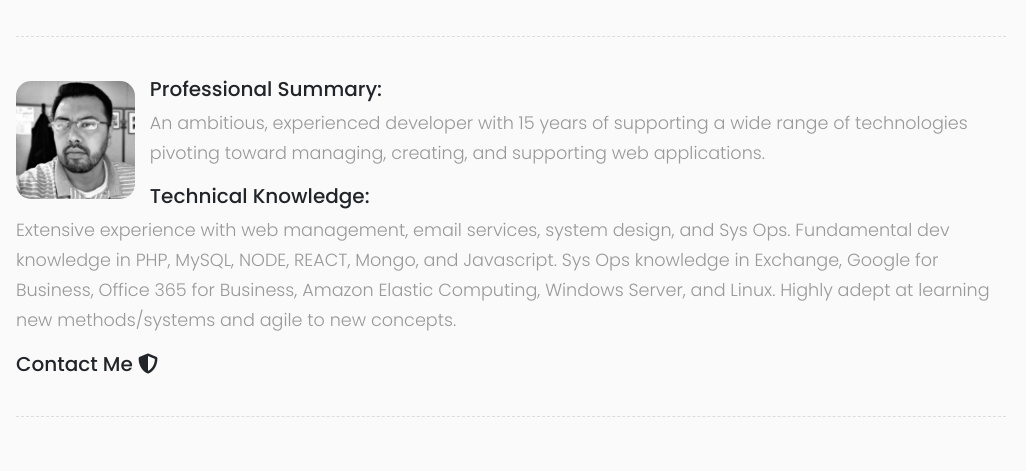
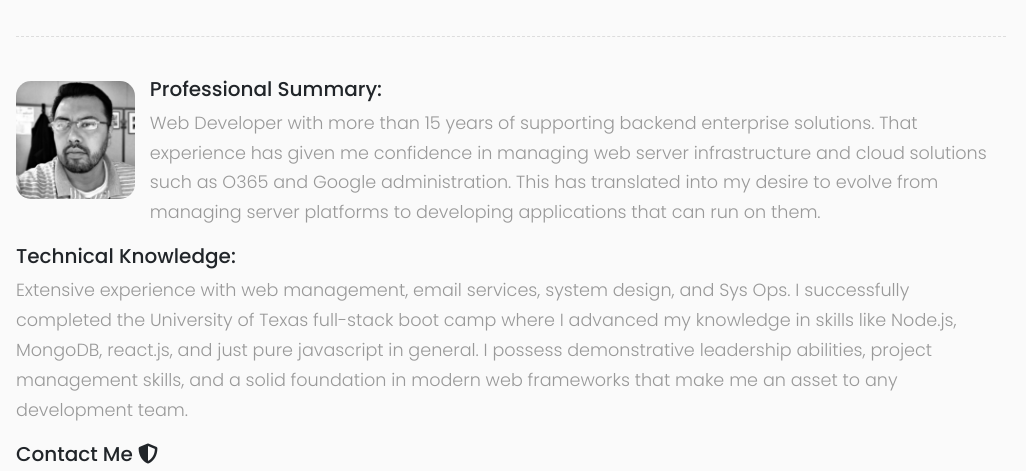
Before and after one commit to r-ruiz/r-ruiz.github.io, a plain HTML site: page index.html in a window 1280 px wide. Shown: the part 184-655 px from the top of the page, 254-1280 px from the left. Drawn offline with nearby package versions, Linux system fonts and the light colour scheme.

Commit message:
updated my brand statement

```diff
--- a/index.html
+++ b/index.html
@@ -70,11 +70,11 @@
         <img src="assets/images/profile.jpg" alt="Ruben Ruiz photo" title="Ruben Ruiz" width="12%" class="imgtxtwrap" /><h5>
           Professional Summary:
         </h5>
-        <p>An ambitious, experienced developer with 15 years of supporting a wide range of technologies pivoting toward managing, creating, and supporting web applications.
+        <p>Web Developer with more than 15 years of supporting backend enterprise solutions. That experience has given me confidence in managing web server infrastructure and cloud solutions such as O365 and Google administration.  This has translated into my desire to evolve from managing server platforms to developing applications that can run on them.
       </p>
         <h5>Technical Knowledge:</h5>
         <p>
-        Extensive experience with web management, email services, system design, and Sys Ops. Fundamental dev knowledge in PHP, MySQL, NODE, REACT, Mongo, and Javascript. Sys Ops knowledge in Exchange, Google for Business, Office 365 for Business, Amazon Elastic Computing, Windows Server, and Linux. Highly adept at learning new methods/systems and agile to new concepts.
+        Extensive experience with web management, email services, system design, and Sys Ops.  I successfully completed the University of Texas full-stack boot camp where I advanced my knowledge in skills like Node.js, MongoDB, react.js, and just pure javascript in general.  I possess demonstrative leadership abilities, project management skills,  and a solid foundation in modern web frameworks that make me an asset to any development team.
       </p>
       <h5>
         <script type="text/javascript">
```
